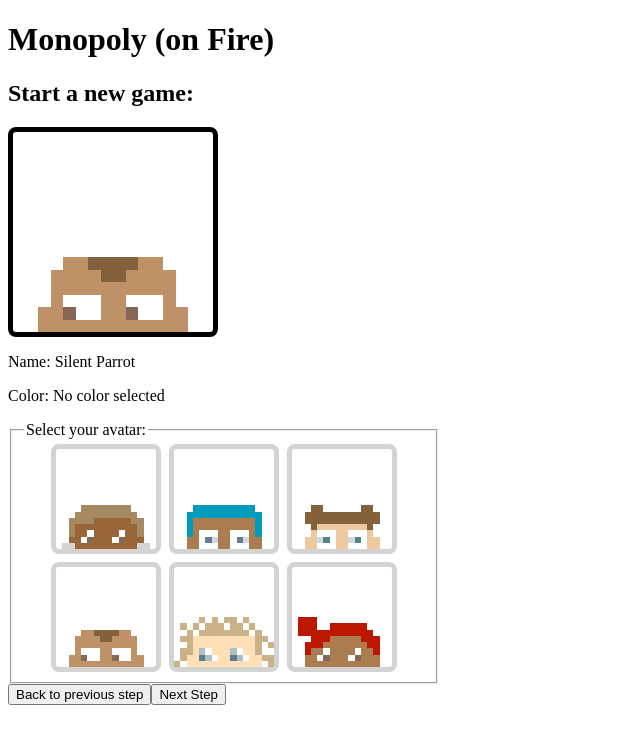
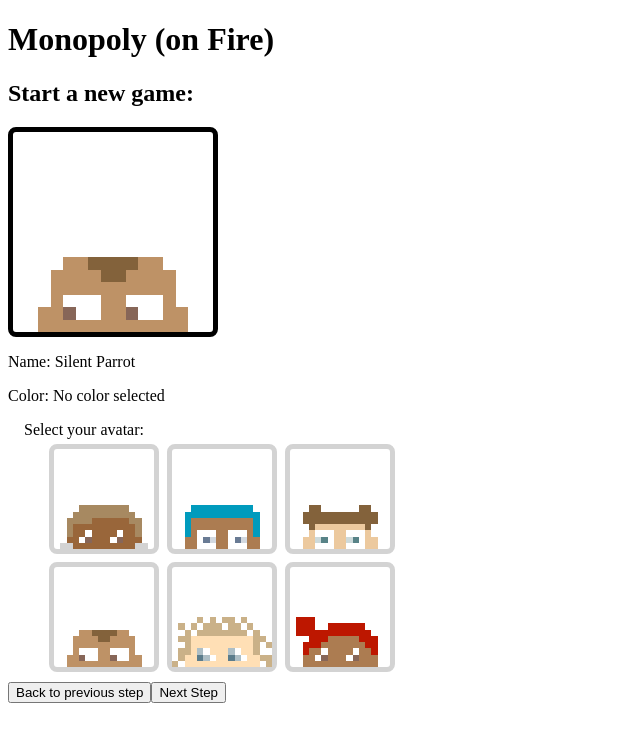
Before and after one commit to mbosselmann/pyropoly, a Next.js app: page / in a window 1280 px wide. Both pictures are taken after a click on the button "Next Step". Shown: the top 744 px of the page, without its empty margins (0-640 px from the left). Built offline with nearby package versions, Linux system fonts and the light colour scheme.

Commit message:
Create styled fieldset component

```diff
--- a/src/components/RadioForm.tsx
+++ b/src/components/RadioForm.tsx
@@ -1,5 +1,5 @@
-import styled from "styled-components";
 import RadioInput from "@/components/RadioInput";
+import { Fieldset } from "./StyledFieldset";
 
 interface RadioFormSectionProps {
   data: {
@@ -13,20 +13,6 @@ interface RadioFormSectionProps {
   legend: string;
   inputName: string;
 }
-
-const Fieldset = styled.fieldset`
-  display: flex;
-  flex-wrap: wrap;
-  justify-content: center;
-  gap: 0.5rem;
-  max-width: 400px;
-
-  & p {
-    margin: 0;
-    height: 100px;
-    width: 100px;
-  }
-`;
 
 export default function RadioFormSection({
   data,
--- /dev/null
+++ b/src/components/StyledFieldset.tsx
@@ -0,0 +1,16 @@
+import styled from "styled-components";
+
+export const Fieldset = styled.fieldset`
+  display: flex;
+  flex-wrap: wrap;
+  justify-content: center;
+  gap: 0.5rem;
+  max-width: 400px;
+  border: none;
+
+  & p {
+    margin: 0;
+    height: 100px;
+    width: 100px;
+  }
+`;
```
